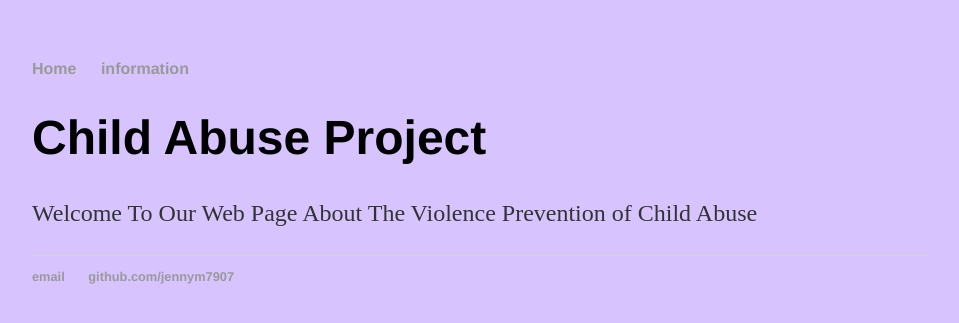
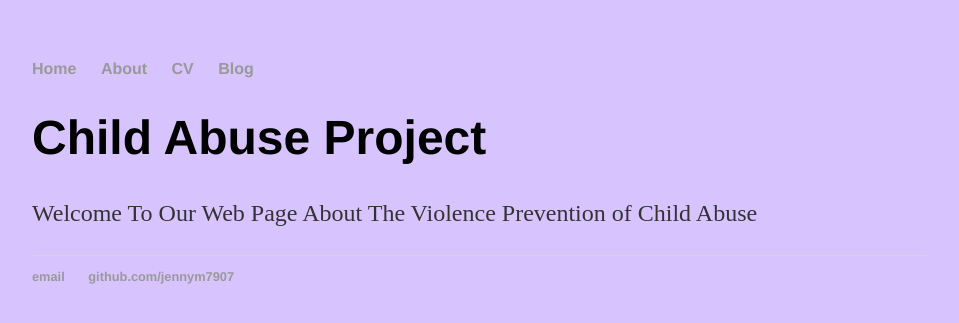
Before and after one commit to jennym7907/FAIL3, a Jekyll site: the page built from index.html, in a window 1280 px wide. Shown: the top 323 px of the page, without its empty margins (160-1119 px from the left). Built offline with Jekyll 4.4.1, drawn with Linux system fonts in a browser that asks for light colours.

Commit message:
Update default.html

```diff
--- a/_layouts/default.html
+++ b/_layouts/default.html
@@ -9,7 +9,9 @@
 			<nav>
 	    		<ul>
 	        		<li><a href="/">Home</a></li>
-	        		<li><a href="/information">information</a></li>
+		        	<li><a href="/about">About</a></li>
+	        		<li><a href="/cv">CV</a></li>
+	        		<li><a href="/blog">Blog</a></li>
 	    		</ul>
 			</nav>
 			<div class="container">
```
